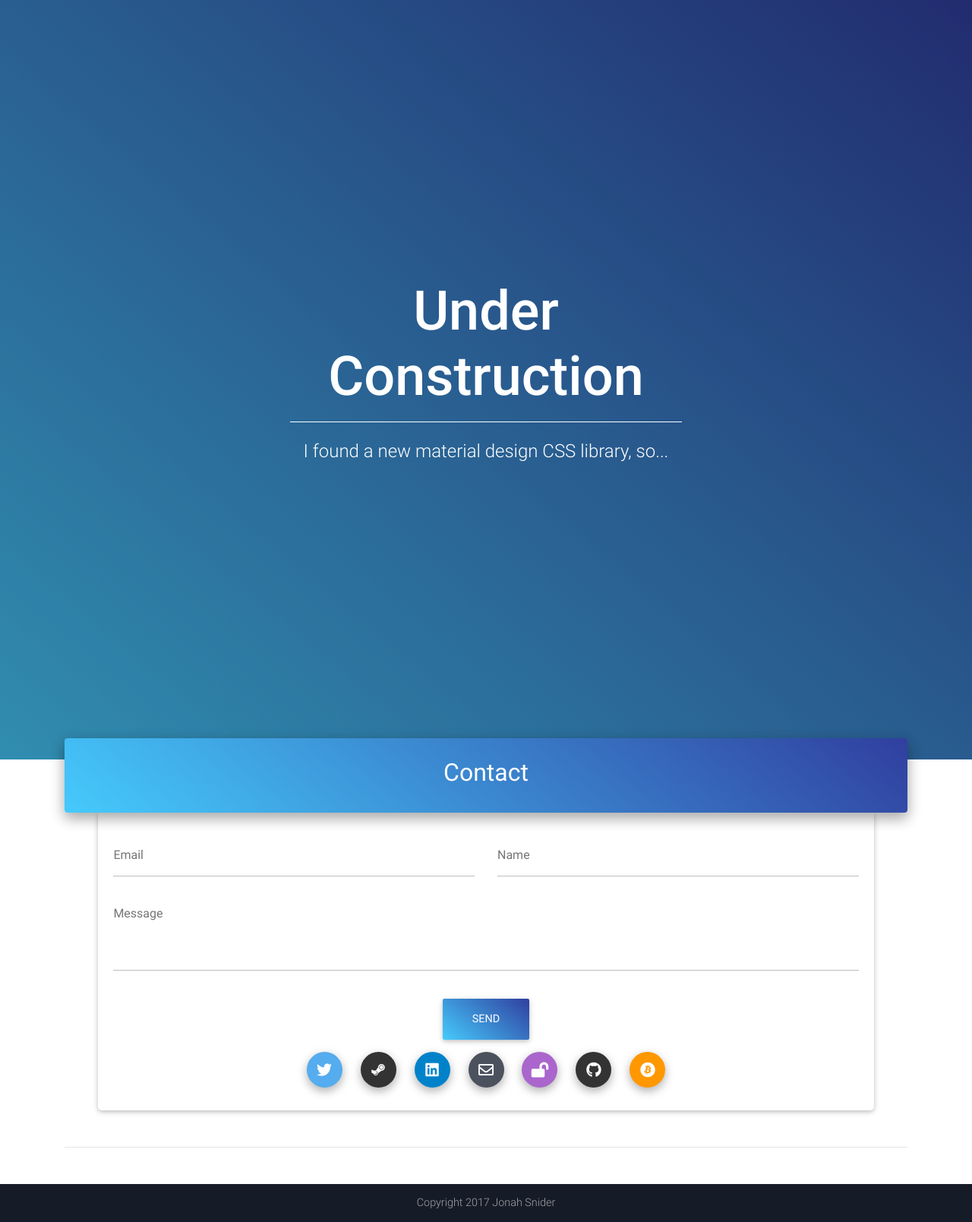
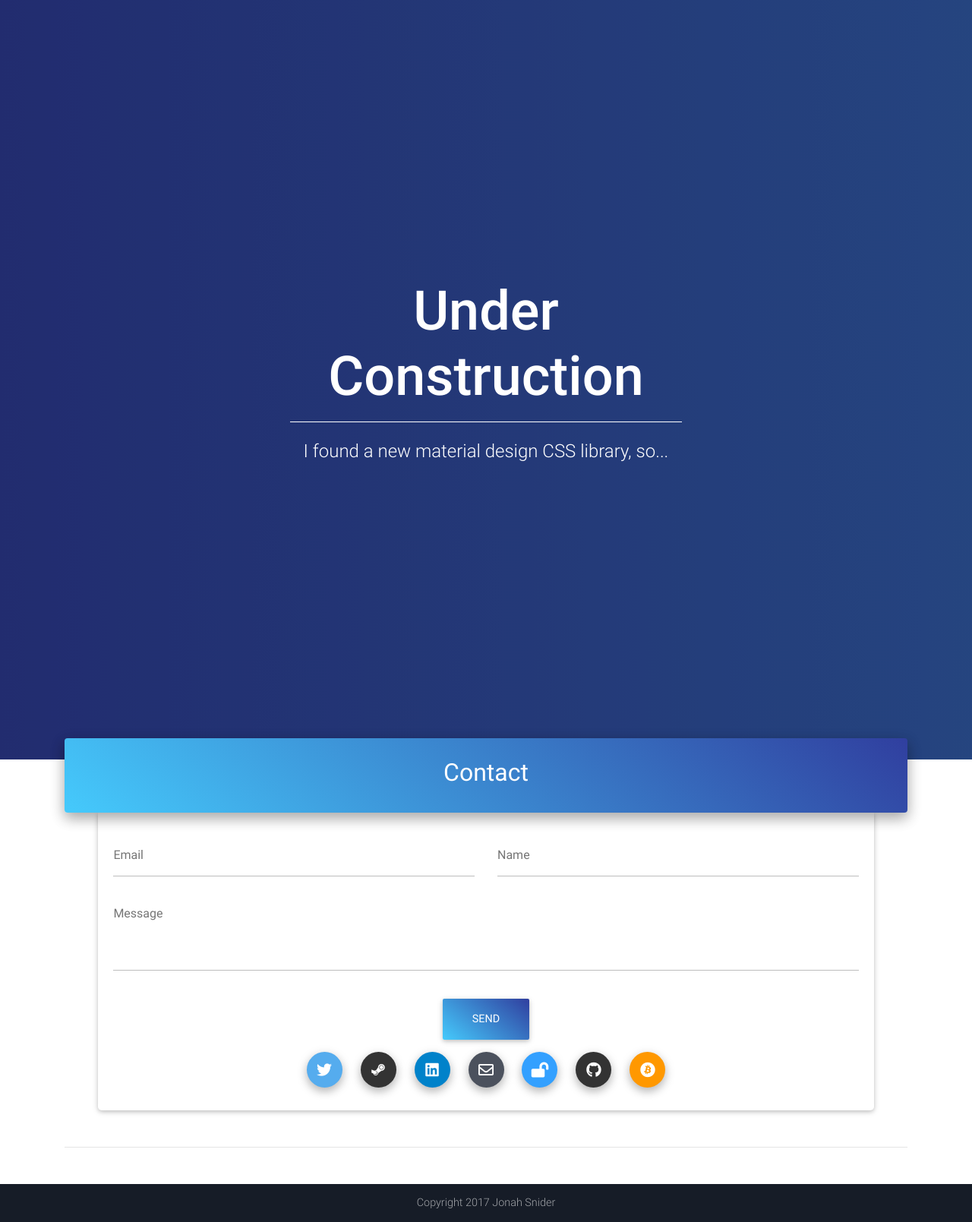
Before and after one commit to jonahsnider/jonahsnider.com, a Jekyll site: the page index.html, which Jekyll copies as it is, in a window 1280 px wide. Shown: the whole page at 76% size. Built offline with Jekyll 4.4.1, drawn with Linux system fonts in a browser that asks for light colours; nearby versions of some CDN libraries.

Commit message:
Add subtle animation to the gradient

```diff
--- a/assets/css/style.css
+++ b/assets/css/style.css
@@ -6,9 +6,58 @@
 }
 
 .intro {
-    background: linear-gradient(40deg,#45cafc,#303f9f)center center;
-    background-repeat: repeat;
+    background: linear-gradient(270deg, #45cafc, #303f9f);
+    background-size: 400% 400%;
+    -webkit-animation: bigGradient 30s ease infinite;
+    -moz-animation: bigGradient 30s ease infinite;
+    -o-animation: bigGradient 30s ease infinite;
+    animation: bigGradient 30s ease infinite;
+    @-webkit-keyframes bigGradient {
+        0% {
+            background-position: 0% 50%
+        }
+        50% {
+            background-position: 100% 50%
+        }
+        100% {
+            background-position: 0% 50%
+        }
+    }
+    @-moz-keyframes bigGradient {
+        0% {
+            background-position: 0% 50%
+        }
+        50% {
+            background-position: 100% 50%
+        }
+        100% {
+            background-position: 0% 50%
+        }
+    }
+    @-o-keyframes bigGradient {
+        0% {
+            background-position: 0% 50%
+        }
+        50% {
+            background-position: 100% 50%
+        }
+        100% {
+            background-position: 0% 50%
+        }
+    }
+    @keyframes bigGradient {
+        0% {
+            background-position: 0% 50%
+        }
+        50% {
+            background-position: 100% 50%
+        }
+        100% {
+            background-position: 0% 50%
+        }
+    }
 }
+
 
 /* Gradients */
 
@@ -103,7 +152,7 @@
 /* Custom colors */
 
 .keybase {
-    color: #33a0ff;
+    background-color: #33a0ff;
 }
 
 
```
